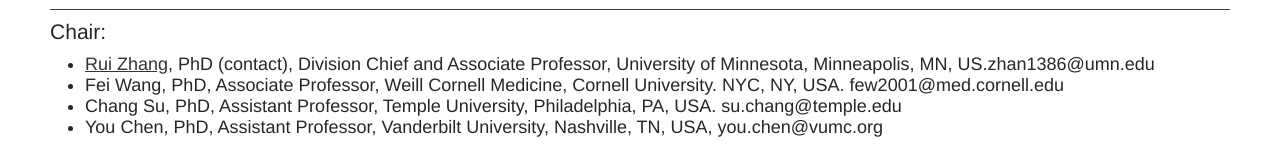
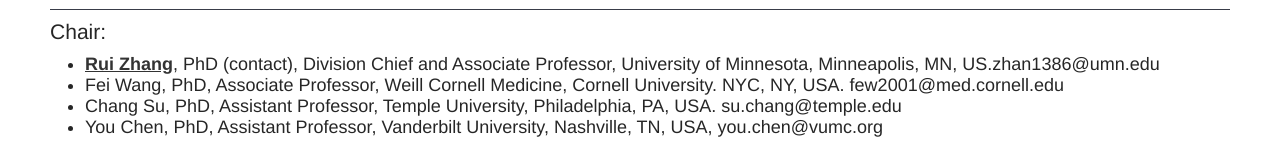
Before and after one commit to zhang-informatics/AIPHA2023, a plain HTML site: page index.html in a window 1280 px wide. Shown: the part 1594-1738 px from the top of the page. Drawn offline with Linux system fonts and the light colour scheme.

Commit message:
Jan 9, 2023

```diff
--- a/index.html
+++ b/index.html
@@ -65,7 +65,7 @@
     <hr class="layui-border-black">
     <h3>Chair:</h3>
     <ul style="margin-left: 20px; margin-top: 10px">
-        <li><a href="http://Ruizhang.umn.edu" target='_blank' rel='noopener noreferrer'><ins>Rui Zhang</ins></a>, PhD (contact), Division Chief and Associate Professor, University of Minnesota, Minneapolis, MN, US.zhan1386@umn.edu</li>
+        <li><a href="http://Ruizhang.umn.edu" target='_blank' rel='noopener noreferrer'><b><ins>Rui Zhang</ins></b></a>, PhD (contact), Division Chief and Associate Professor, University of Minnesota, Minneapolis, MN, US.zhan1386@umn.edu</li>
         <li>Fei Wang, PhD, Associate Professor, Weill Cornell Medicine, Cornell University. NYC, NY, USA. few2001@med.cornell.edu</li>
         <li>Chang Su, PhD, Assistant Professor, Temple University, Philadelphia, PA, USA. su.chang@temple.edu</li>
         <li>You Chen, PhD, Assistant Professor, Vanderbilt University, Nashville, TN, USA, you.chen@vumc.org</li>
```
